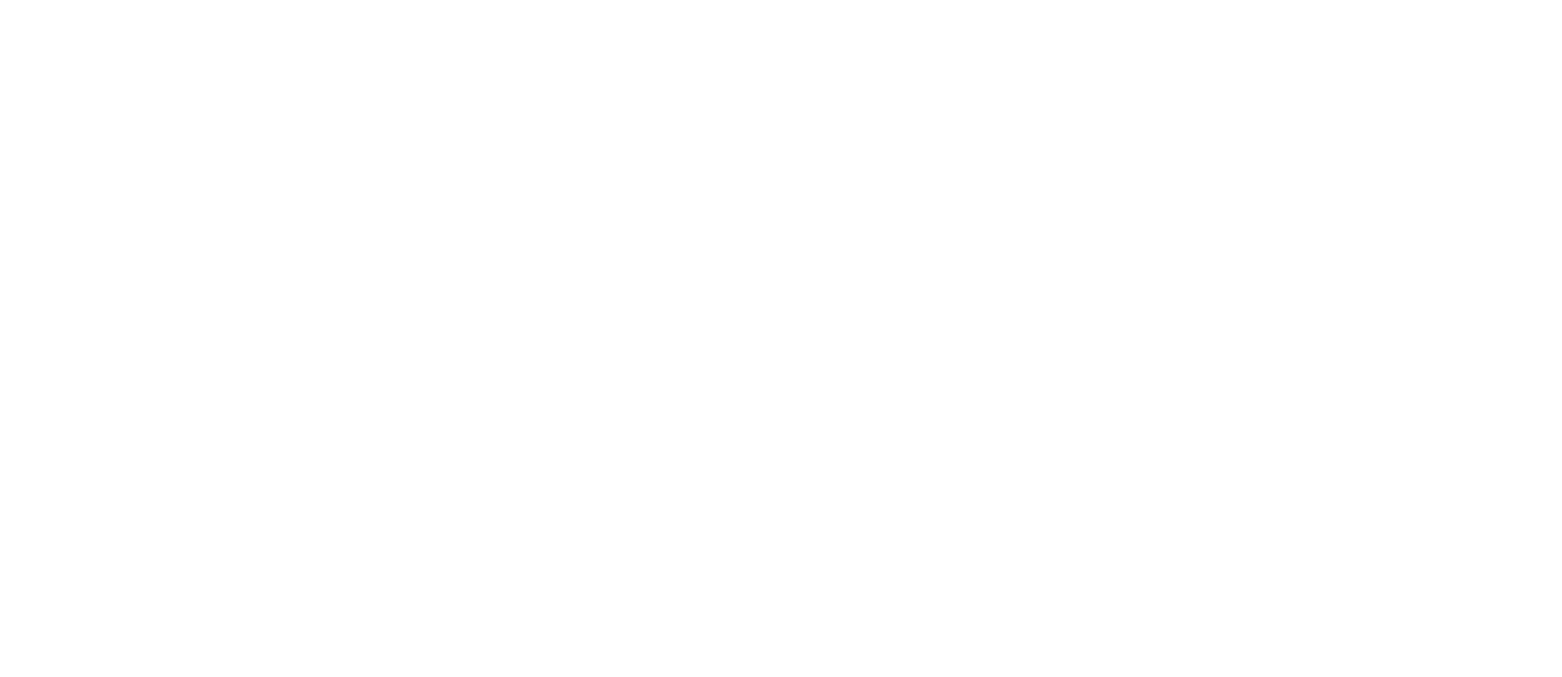
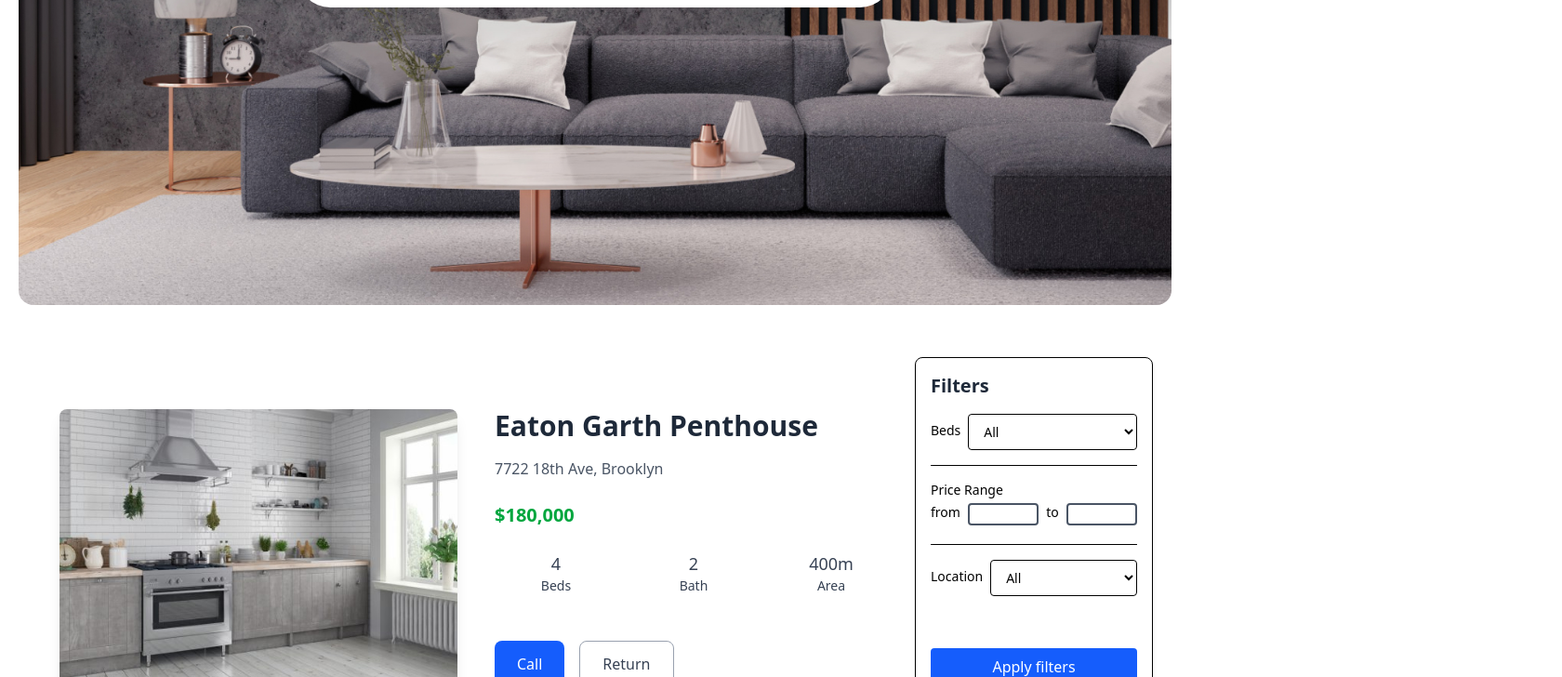
Before and after one commit to Azadigithub/My_ReactApp, a React (Vite) app: page /Details/1 in a window 1280 px wide. Shown: the part 372-1100 px from the top of the page at 93% size, 1680 px wide, since content can reach past the window. Before the commit the page ends 800 px from the top, so only its background shows below. Built offline with nearby package versions, Linux system fonts and the light colour scheme.

Commit message:
[Add] Details style

```diff
--- a/src/App.jsx
+++ b/src/App.jsx
@@ -7,12 +7,13 @@
 import Notfound from "./Components/Notfound";
 import Users from "./Users";
 import Details from "./Components/Details";
+import Header from "./Components/SubComponents/Header";
 
 const routes = [
   { path: "/", element: <Home /> },
   { path: "/Login", element: <Login /> },
   { path: "/Shop", element: <Shop /> },
-  { path: "/Details", element: <Details /> },
+  { path: "/Details/:id", element: <Details /> },
   { path: "*", element: <Notfound /> },
 ];
 
@@ -20,8 +21,6 @@
   const router = useRoutes(routes);
   return (
     <>
-      {/* <Users /> */}
-      {/* <ReactBootstrap/> */}
       {router}
     </>
   );
--- a/src/Components/Details.jsx
+++ b/src/Components/Details.jsx
@@ -1,10 +1,175 @@
-import React from 'react'
+import React from "react";
+import { useParams } from "react-router-dom";
+import { Homedata } from "./Home";
+import Header from "./SubComponents/Header";
 
 const Details = () => {
+  const { id } = useParams();
+  const product = Homedata.find((item) => item.id === Number(id));
+  const similarHomes = Homedata.filter(
+    (item) => item.bed === product.bed && item.id !== product.id
+  );
+
+  if (!product) {
+    return (
+      <div className="flex items-center justify-center h-screen text-red-500 text-xl">
+        محصول پیدا نشد 😢
+      </div>
+    );
+  }
+
   return (
-    <div className=""></div>
+    <div className="">
+      <Header image="/Images/Header_images/element2.jpg" />
+      <div className="">
+        <div className="flex items-center justify-center max-w-[1200px] my-7 mx-auto ">
+          <div className="max-w-6xl mx-auto p-6 grid grid-cols-1 md:grid-cols-2 gap-10 mt-10">
+            <div>
+              <img
+                src={product.image}
+                alt={product.title}
+                className="w-full h-full rounded-lg shadow-lg object-cover"
+              />
+            </div>
 
-  )
-}
+            {/* Home details*/}
+            <div className="flex flex-col justify-between">
+              <div>
+                <h1 className="text-3xl font-bold text-gray-800 mb-4">
+                  {product.title}
+                </h1>
+                <p className="text-gray-600 mb-6">{product.location}</p>
 
-export default Details
+                <div className="text-xl text-green-600 font-semibold mb-6">
+                  {product.price}
+                </div>
+
+                <div className="grid grid-cols-3 gap-4 text-center text-gray-700">
+                  <div>
+                    <p className="text-lg font-medium">{product.bed}</p>
+                    <p className="text-sm">Beds</p>
+                  </div>
+                  <div>
+                    <p className="text-lg font-medium">{product.bathroom}</p>
+                    <p className="text-sm">Bath</p>
+                  </div>
+                  <div>
+                    <p className="text-lg font-medium">{product.sqft}m</p>
+                    <p className="text-sm">Area</p>
+                  </div>
+                </div>
+              </div>
+              <div className="mt-10 flex gap-4">
+                <button className="bg-blue-600 text-white px-6 py-3 rounded-lg hover:bg-blue-700 transition">
+                  Call
+                </button>
+                <button
+                  onClick={() => window.history.back()}
+                  className="border border-gray-400 text-gray-700 px-6 py-3 rounded-lg hover:bg-gray-100 transition"
+                >
+                  Return
+                </button>
+              </div>
+            </div>
+            {/* بخش پایین: خانه‌های مشابه */}
+          </div>
+          <div>
+            <div className="w-64 hidden lg:block">
+              <div className="sticky top-24 bg-white border rounded-lg p-4 shadow-md ">
+                <h2 className="text-xl font-semibold mb-4 text-gray-800">
+                  Filters
+                </h2>
+
+                {/* فیلتر تعداد خواب */}
+                <div className="flex items-center justify-center gap-2 mb-4">
+                  <label className="block text-sm font-medium mb-1">Beds</label>
+                  <select className="w-full border rounded px-3 py-2 text-sm">
+                    <option>All</option>
+                    <option>1 </option>
+                    <option>2 </option>
+                    <option>3 </option>
+                    <option>4+</option>
+                  </select>
+                </div>
+                <hr className="mb-4" />
+
+                {/* فیلتر قیمت */}
+                <div className="mb-4">
+                  <label className="block text-sm font-medium mb-1">
+                    Price Range
+                  </label>
+                  <div className="flex gap-2">
+                    <label className="block text-sm font-medium mb-1">
+                      from
+                    </label>
+                    <input
+                      type="text"
+                      className="w-full block font-medium mb-1 rounded px-3 text-sm border-2 border-gray-600"
+                    />
+                    <label className="block text-sm font-medium mb-1">to</label>
+                    <input
+                      type="text"
+                      className="w-full block font-medium mb-1 rounded px-3 text-sm border-2 border-gray-600"
+                    />
+                  </div>
+                </div>
+                <hr className="mb-4" />
+
+                {/* فیلتر موقعیت */}
+                <div className="flex items-center justify-center gap-2 mb-4">
+                  <label className="block text-sm font-medium mb-1">
+                    Location
+                  </label>
+                  <select className="w-full border rounded px-3 py-2 text-sm">
+                    <option>All</option>
+                    <option>تهران</option>
+                    <option>مشهد</option>
+                    <option>اصفهان</option>
+                    <option>شیراز</option>
+                  </select>
+                </div>
+
+                <button className="w-full bg-blue-600 text-white py-2 rounded hover:bg-blue-700 mt-10 transition">
+                  Apply filters
+                </button>
+              </div>
+            </div>
+          </div>
+        </div>
+
+        {similarHomes.length > 0 && (
+          <div className="flex flex-col items-center justify-center mt-16">
+            <h2 className="text-2xl font-bold text-gray-800 mb-4">
+              Similar Homes
+            </h2>
+            <div className="flex w-full p-[60px]">
+              <div className="flex gap-6 w-max">
+                {similarHomes.map((home) => (
+                  <div
+                    key={home.id}
+                    className="min-w-[250px] bg-white border rounded-lg shadow-md hover:shadow-lg transition p-4"
+                  >
+                    <img
+                      src={home.image}
+                      alt={home.title}
+                      className="w-full h-40 object-cover rounded-md mb-3"
+                    />
+                    <h3 className="text-lg font-semibold text-gray-700">
+                      {home.title}
+                    </h3>
+                    <p className="text-sm text-gray-500">{home.location}</p>
+                    <p className="text-green-600 font-semibold mt-2">
+                      {home.price}
+                    </p>
+                  </div>
+                ))}
+              </div>
+            </div>
+          </div>
+        )}
+      </div>
+    </div>
+  );
+};
+
+export default Details;
--- a/src/Components/Home.jsx
+++ b/src/Components/Home.jsx
@@ -17,8 +17,7 @@
   {image:'/Images/Cities/c3.jpg.png', alt:''},
   {image:'/Images/Cities/c4.jpg.png', alt:''},
 ]
-const Home = () => {
-  const Homedata = [
+export const Homedata = [
   {
     id: 1,
     title: "Eaton Garth Penthouse",
@@ -164,6 +163,7 @@
     sqft: 400,
   },
 ];
+const Home = () => {
   const [allHomes] = useState(Homedata);
   const [homeInfows, setHomeInfows] = useState(Homedata);
   const [activebuttons, setActivebuttons] = useState("All");
@@ -247,7 +247,7 @@
             </div>
             <div className="grid grid-cols-[repeat(1,minmax(320px,270px))] xxt:grid-cols-[repeat(1,minmax(400px,300px))] xxx:grid-cols-[repeat(2,minmax(340px,240px))] sss:grid-cols-[repeat(2,minmax(380px,280px))] smd:grid-cols-[repeat(2,minmax(400px,300px))] xxs:grid-cols-[repeat(3,minmax(430px,330px))]  gap-[20px] ">
               {homeInfows.map((item) => (
-                <Link to={`/Detials`}>
+                <Link to={`/Details/${item.id}`}>
                   <Homeview key={item.id} {...item} />
                 </Link>
               ))}
```
Lines whose indentation alone changed are shown as unchanged.
